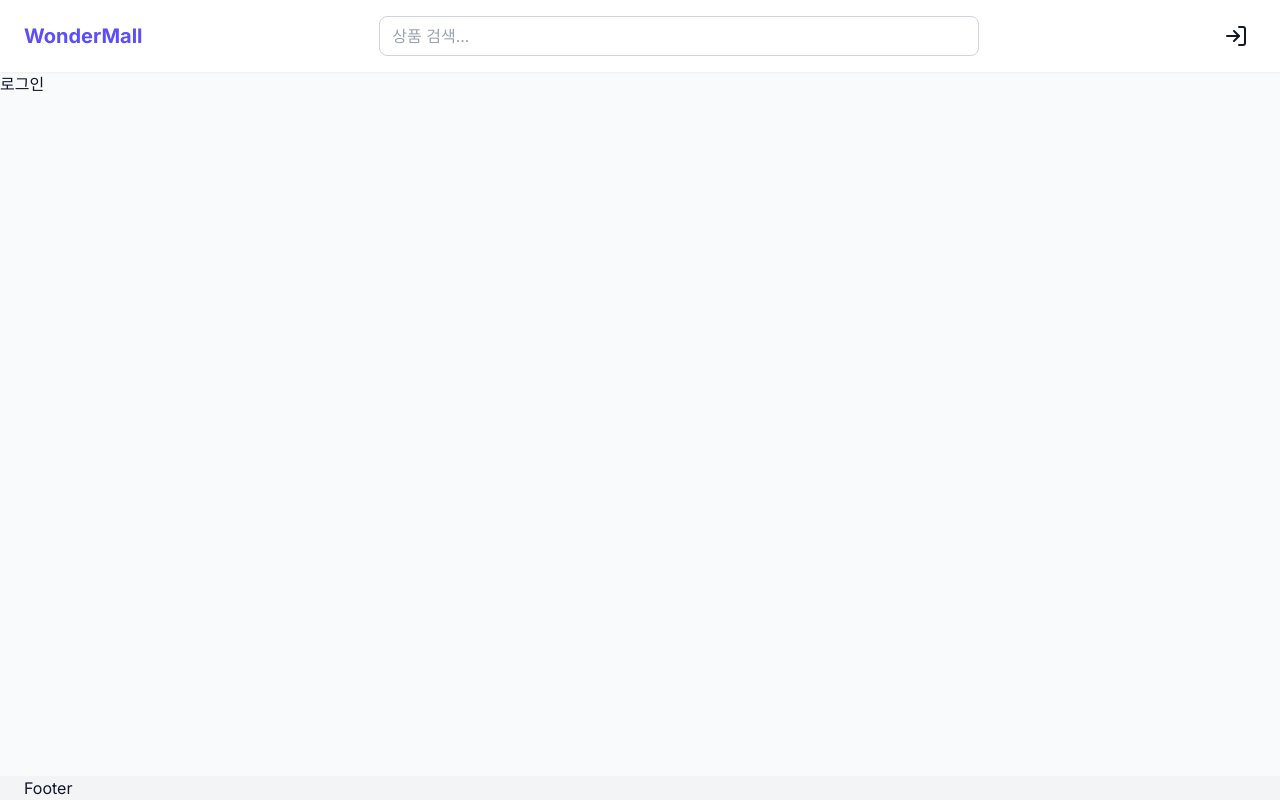
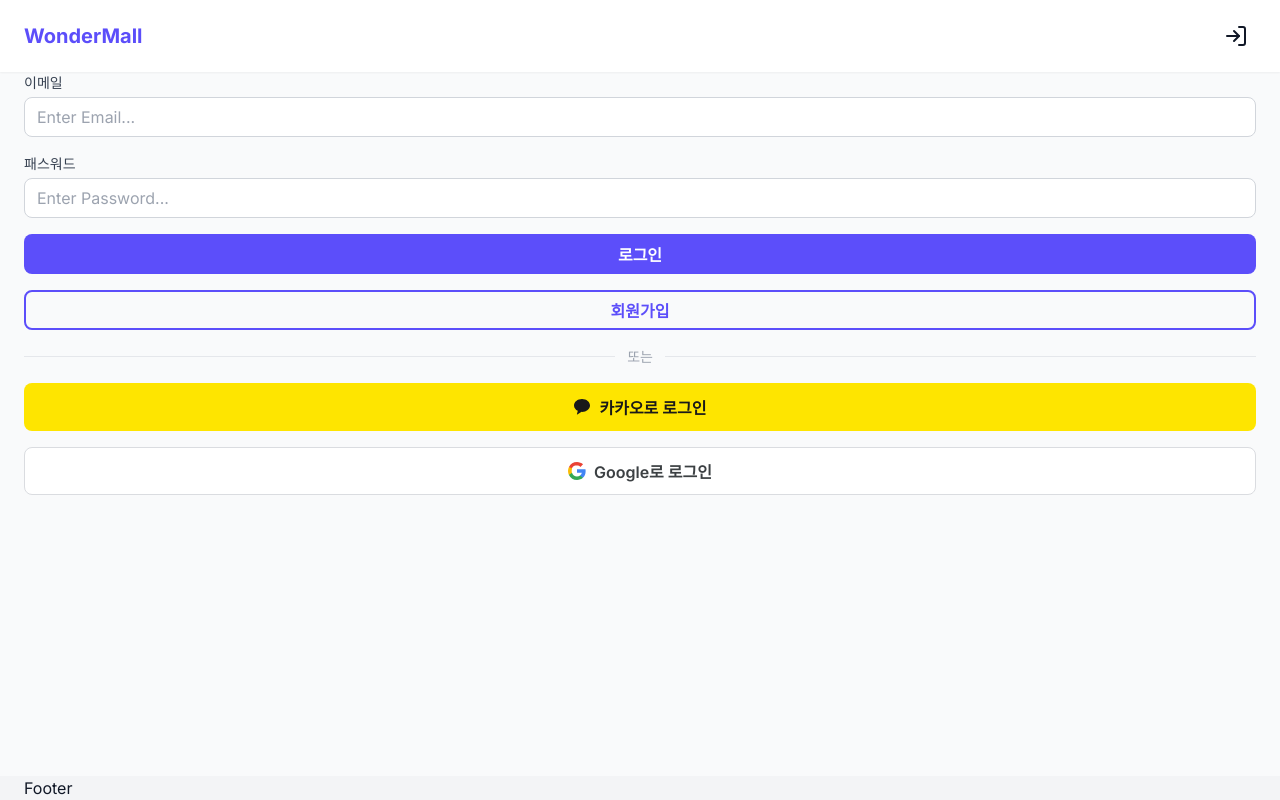
Before and after one commit to SanginJeong/wm, a React (Vite) app in the folder apps/web/: page /auth/login in a window 1280 px wide. Built offline with nearby package versions, Linux system fonts and the light colour scheme; no server answers.

Commit message:
feat: loginForm UI

```diff
--- a/apps/web/src/app/App.tsx
+++ b/apps/web/src/app/App.tsx
@@ -1,4 +1,5 @@
 import { Layout } from "@/components/layout";
+import Login from "@/pages/auth/login";
 import Home from "@/pages/home";
 import { Routes, Route } from "react-router";
 
@@ -26,7 +27,7 @@ const App = () => {
         </Route>
 
         <Route path="/auth">
-          <Route path="login" element={<>로그인</>} />
+          <Route path="login" element={<Login />} />
           <Route path="signup" element={<>회원가입</>} />
           <Route path="forgot-password" element={<>비밀번호 재설정</>} />
         </Route>
--- a/apps/web/src/components/layout/Header.tsx
+++ b/apps/web/src/components/layout/Header.tsx
@@ -1,5 +1,5 @@
 import styled from "@emotion/styled";
-import { Link } from "react-router";
+import { Link, useLocation } from "react-router";
 import { IconLink, Input } from "@wondermall/ui";
 import { HeartIcon, LogInIcon, ShoppingCartIcon, UserIcon } from "lucide-react";
 import { useAuthStore } from "@/features/auth/stores/useAuthStore";
@@ -54,14 +54,18 @@ const StyledAuthActions = styled.div`
 
 const Header = () => {
   const { isLoggedIn } = useAuthStore();
+  const location = useLocation();
+  const isPathnameHasAuth = location.pathname.startsWith("/auth");
 
   return (
     <StyledHeaderContent>
       <StyledTitle to="/">WonderMall</StyledTitle>
 
-      <StyledInputWrapper>
-        <Input aria-label="상품 검색" placeholder="상품 검색..." fullWidth />
-      </StyledInputWrapper>
+      {!isPathnameHasAuth && (
+        <StyledInputWrapper>
+          <Input aria-label="상품 검색" placeholder="상품 검색..." fullWidth />
+        </StyledInputWrapper>
+      )}
 
       {isLoggedIn ? (
         <StyledAuthActions>
--- a/apps/web/src/components/layout/Layout.tsx
+++ b/apps/web/src/components/layout/Layout.tsx
@@ -44,7 +44,9 @@ const Layout = () => {
         </Container>
       </StyledHeader>
       <StyledMain>
-        <Outlet />
+        <Container>
+          <Outlet />
+        </Container>
       </StyledMain>
       <StyledFooter>
         <Container>
--- /dev/null
+++ b/apps/web/src/features/auth/components/LoginForm.tsx
@@ -0,0 +1,47 @@
+import styled from "@emotion/styled";
+import { Button, Input } from "@wondermall/ui";
+import { KakaoIcon, GoogleIcon, StyledKakaoButton, StyledGoogleButton } from "./SocialLoginButtons";
+
+const StyledForm = styled.form`
+  display: flex;
+  flex-direction: column;
+  gap: ${({ theme }) => theme.spacing[4]};
+`;
+
+const StyledDivider = styled.div`
+  display: flex;
+  align-items: center;
+  gap: ${({ theme }) => theme.spacing[3]};
+  color: ${({ theme }) => theme.colors.gray[400]};
+  font-size: ${({ theme }) => theme.typography.fontSize.sm};
+
+  &::before,
+  &::after {
+    content: "";
+    flex: 1;
+    height: 1px;
+    background-color: ${({ theme }) => theme.colors.gray[200]};
+  }
+`;
+
+const LoginForm = () => {
+  return (
+    <StyledForm>
+      <Input label="이메일" placeholder="Enter Email..." />
+      <Input label="패스워드" placeholder="Enter Password..." />
+      <Button variant="primary">로그인</Button>
+      <Button variant="outline">회원가입</Button>
+      <StyledDivider>또는</StyledDivider>
+      <StyledKakaoButton type="button">
+        <KakaoIcon />
+        카카오로 로그인
+      </StyledKakaoButton>
+      <StyledGoogleButton type="button">
+        <GoogleIcon />
+        Google로 로그인
+      </StyledGoogleButton>
+    </StyledForm>
+  );
+};
+
+export default LoginForm;
--- /dev/null
+++ b/apps/web/src/features/auth/components/SocialLoginButtons.tsx
@@ -0,0 +1,68 @@
+import styled from "@emotion/styled";
+
+export const StyledSocialButton = styled.button`
+  display: inline-flex;
+  align-items: center;
+  justify-content: center;
+  gap: ${({ theme }) => theme.spacing[2]};
+  width: 100%;
+  height: 48px;
+  border-radius: ${({ theme }) => theme.radii.md};
+  font-size: ${({ theme }) => theme.typography.fontSize.md};
+  font-weight: ${({ theme }) => theme.typography.fontWeight.semibold};
+  font-family: ${({ theme }) => theme.typography.fontFamily.base};
+  cursor: pointer;
+  transition: all ${({ theme }) => theme.transitions.fast};
+  border: none;
+`;
+
+export const StyledKakaoButton = styled(StyledSocialButton)`
+  background-color: #fee500;
+  color: #191919;
+
+  &:hover {
+    background-color: #fada00;
+  }
+`;
+
+export const StyledGoogleButton = styled(StyledSocialButton)`
+  background-color: #ffffff;
+  color: #3c4043;
+  border: 1px solid #dadce0;
+
+  &:hover {
+    background-color: #f8f9fa;
+  }
+`;
+
+export const KakaoIcon = () => (
+  <svg width="18" height="18" viewBox="0 0 18 18" fill="none">
+    <path
+      fillRule="evenodd"
+      clipRule="evenodd"
+      d="M9 1C4.582 1 1 3.896 1 7.455c0 2.272 1.51 4.263 3.786 5.388L3.93 16.16a.25.25 0 0 0 .373.278L8.59 13.87c.135.01.272.015.41.015 4.418 0 8-2.896 8-6.43C17 3.896 13.418 1 9 1z"
+      fill="#191919"
+    />
+  </svg>
+);
+
+export const GoogleIcon = () => (
+  <svg width="18" height="18" viewBox="0 0 18 18" fill="none">
+    <path
+      d="M17.64 9.205c0-.639-.057-1.252-.164-1.841H9v3.481h4.844a4.14 4.14 0 0 1-1.796 2.716v2.259h2.908c1.702-1.567 2.684-3.875 2.684-6.615z"
+      fill="#4285F4"
+    />
+    <path
+      d="M9 18c2.43 0 4.467-.806 5.956-2.18l-2.908-2.259c-.806.54-1.837.86-3.048.86-2.344 0-4.328-1.584-5.036-3.711H.957v2.332A8.997 8.997 0 0 0 9 18z"
+      fill="#34A853"
+    />
+    <path
+      d="M3.964 10.71A5.41 5.41 0 0 1 3.682 9c0-.593.102-1.17.282-1.71V4.958H.957A8.996 8.996 0 0 0 0 9c0 1.452.348 2.827.957 4.042l3.007-2.332z"
+      fill="#FBBC05"
+    />
+    <path
+      d="M9 3.58c1.321 0 2.508.454 3.44 1.345l2.582-2.58C13.463.891 11.426 0 9 0A8.997 8.997 0 0 0 .957 4.958L3.964 6.29C4.672 4.163 6.656 3.58 9 3.58z"
+      fill="#EA4335"
+    />
+  </svg>
+);
--- /dev/null
+++ b/apps/web/src/pages/auth/login/index.tsx
@@ -0,0 +1,7 @@
+import LoginForm from "@/features/auth/components/LoginForm";
+
+const Login = () => {
+  return <LoginForm />;
+};
+
+export default Login;
```
